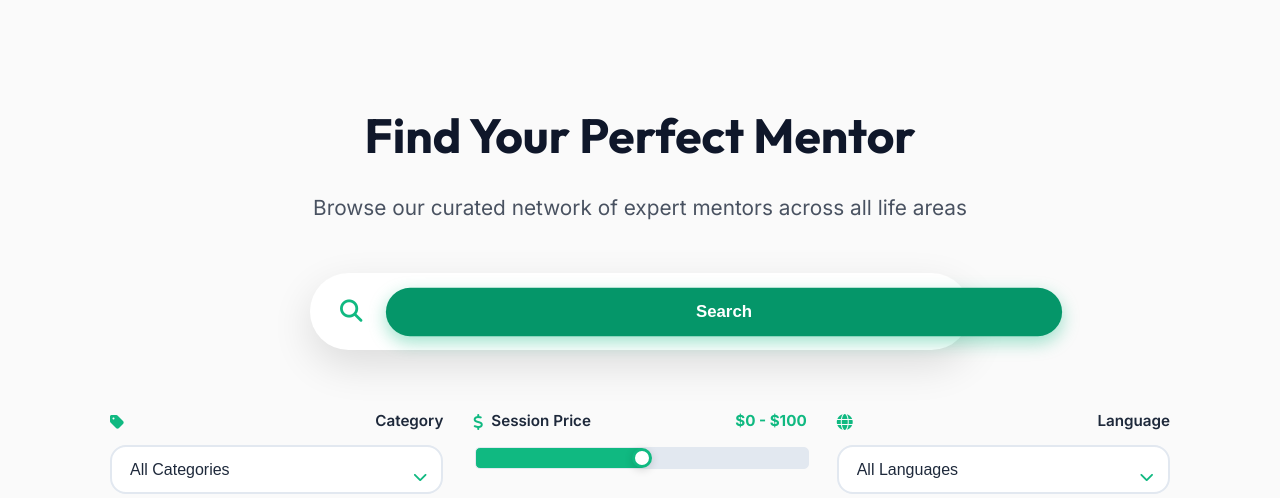
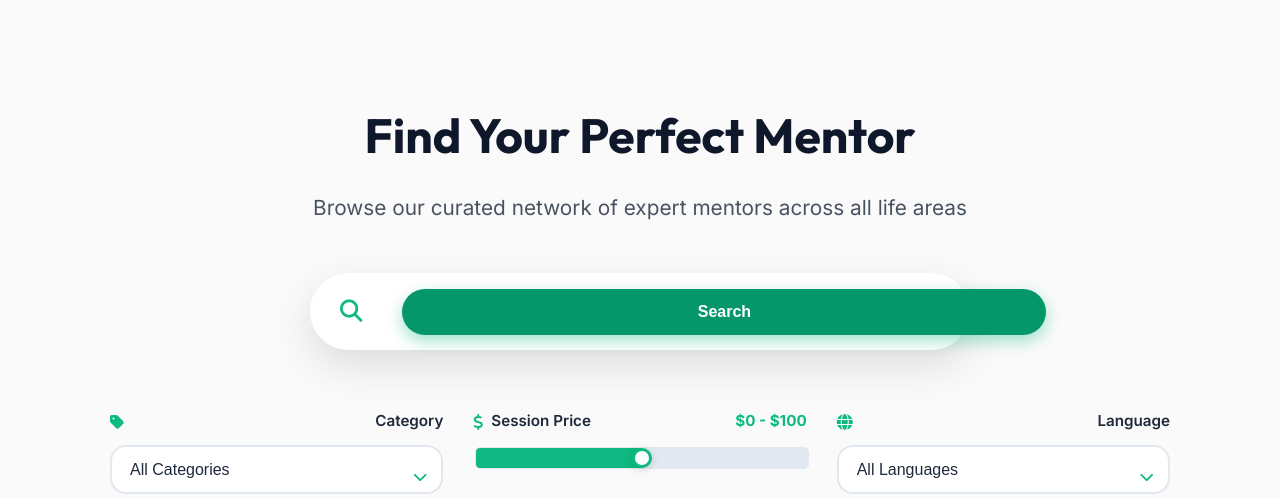
Before and after one commit to Cmanar0/healty_mentoring, a Django app: page / in a window 1280 px wide, with the pointer over the restyled element; the page is wider, and only the part inside the window is pictured. Shown: the part 960-1458 px from the top of that part. Run offline with Django 4.2, Linux system fonts and the light colour scheme.

Commit message:
Remove scale animation from search button hover

```diff
--- a/static/css/landing.css
+++ b/static/css/landing.css
@@ -668,7 +668,6 @@ h1, h2, h3, h4 {
 
 .search-btn:hover {
   background: var(--primary-dark);
-  transform: scale(1.05);
   box-shadow: 0 6px 16px rgba(16, 185, 129, 0.4);
 }
 
```
